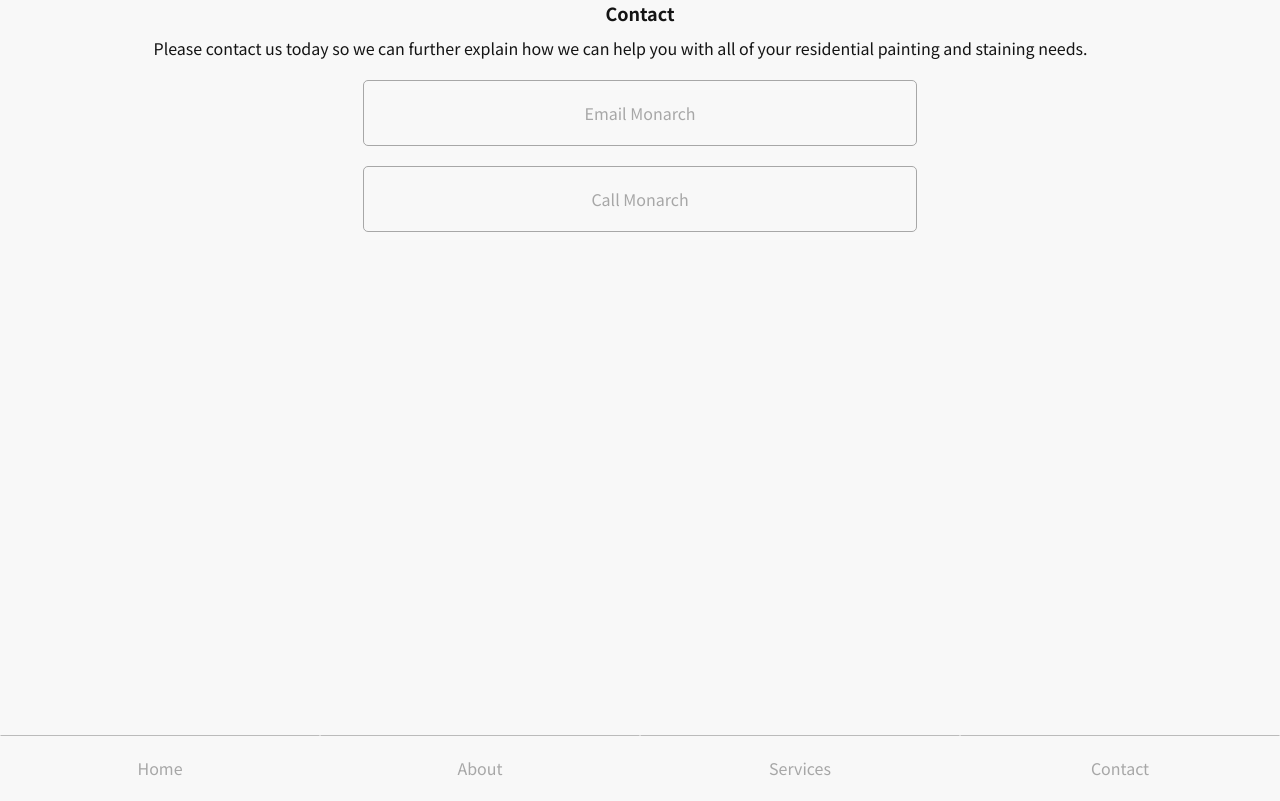
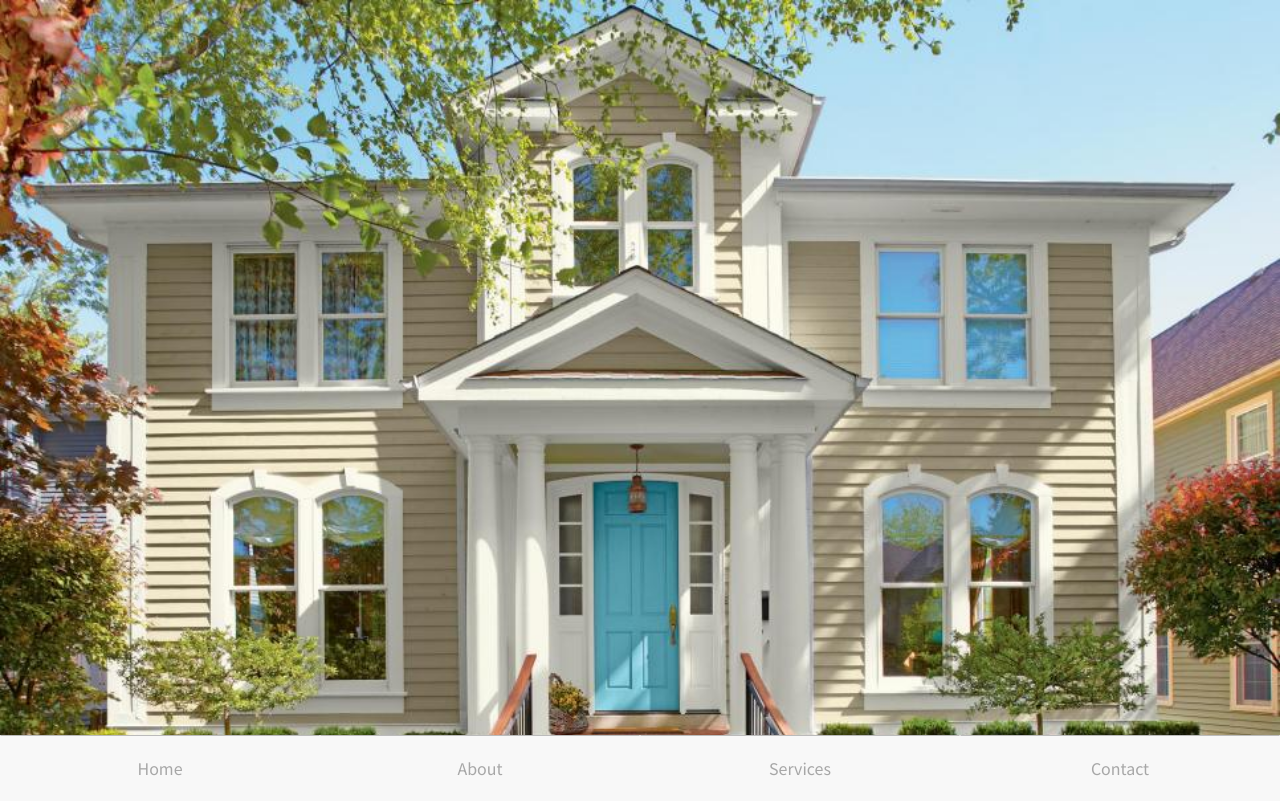
Before and after one commit to NikBorn/monarch-painting, a React (Create React App) app: page /Contact in a window 1280 px wide. Built offline with nearby package versions, Linux system fonts and the light colour scheme.

Commit message:
add some additional photos

```diff
--- a/src/Components/About/About.js
+++ b/src/Components/About/About.js
@@ -3,7 +3,9 @@
 const About = () => {
   return(
     <div className='main-container'>
-      <h2>About</h2>
+      <div className='home-hero-image'>
+
+      </div>
       <h3>Company Vision</h3>
       <p>
         Our vision is to delight our customers by revitalizing and beautifying their homes with a level of service and quality that sets the standard for the painting industry.We are incredibly professional, well - managed and easy to do business with.We reliably deliver excellent quality and stand by our work – the job’s not done until you’re satisfied, and we strive to get it right the first time, every time.We aspire to be our best as a company, a team, and members of the community.
--- a/src/Components/Contact/Contact.css
+++ b/src/Components/Contact/Contact.css
@@ -7,6 +7,7 @@
   margin: 0 auto;
   color: #a7a7a7;
   border: 1px solid #a7a7a7;
+  margin-bottom: 60px;
 }
 
 .contact-button:first-of-type {
--- a/src/Components/Contact/Contact.js
+++ b/src/Components/Contact/Contact.js
@@ -4,6 +4,9 @@
 const Contact = () => {
   return (
     <div className='main-container'>
+      <div className='home-hero-image'>
+
+      </div>
       <h2>Contact</h2>
       <p>Please contact us today so we can further explain how we can help you with all of your residential painting and staining needs.</p>
       <a className='contact-button' href='mailto:NikolausRB@gmail.com'>Email Monarch</a>
--- a/src/Components/HomePage/HomePage.css
+++ b/src/Components/HomePage/HomePage.css
@@ -1,12 +1,15 @@
 .home-hero-image {
   background: url('../../Images/yellowbluedoor.png');
-  width: 100vw;
-  height: 76vh;
+  /* width: 100vw;
+  height: 76vh; */
   background-size: cover;
   background-position: center top;
   color: white;
   background-repeat: no-repeat;
   /* padding-top: 39vh; */
+  width: 100vw;
+  /* margin: 40px 0; */
+  height: 60vw;
 }
 
 .trans-background {
--- a/src/Components/Services/Services.js
+++ b/src/Components/Services/Services.js
@@ -3,6 +3,8 @@
 const Services = () => {
   return (
     <div className='main-container'>
+      <div className='home-hero-image'>
+      </div>
       <h2>Services</h2>
       <p>Monarch Painting transforms your home with a vibrant new look. From your bedrooms, hallways, and kitchen to your garage, exterior siding and deck, discover how fresh, clean paint or a new color can revitalize your home. Our skillful craftsmanship, well-engineered processes, and customer service deliver the highest quality painting experience. We invest time to understand your vision, ensuring we get it right the first time.</p>
       <a className='contact-button' href='/interiors'>Interior Services</a>
```
